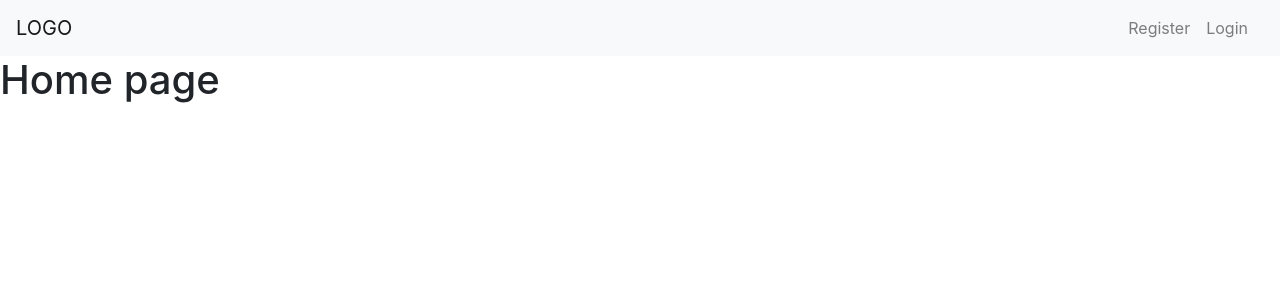
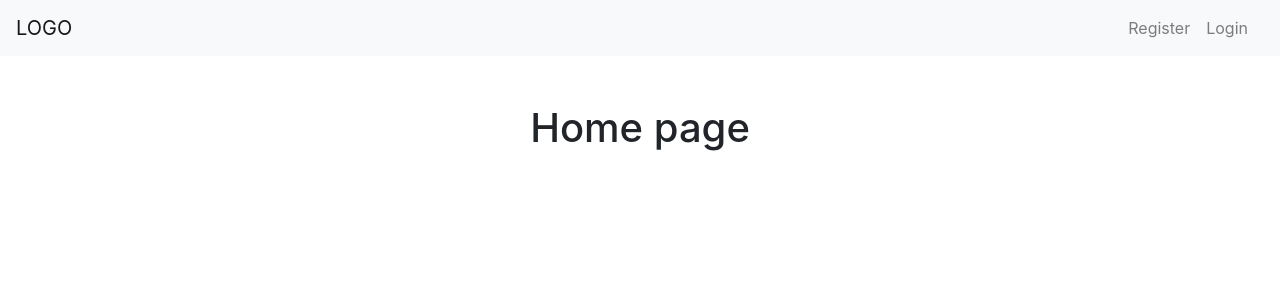
Before and after one commit to JoakimTeixeira/user-authentication-client, a React (Create React App) app: page / in a window 1280 px wide. Shown: the top 300 px of the page. Built offline with nearby package versions, Linux system fonts and the light colour scheme; no server answers.

Commit message:
Fix styling

```diff
--- a/src/pages/Home.jsx
+++ b/src/pages/Home.jsx
@@ -1,7 +1,7 @@
 import React from 'react';
 
 function Home() {
-  return <h1>Home page</h1>;
+  return <h1 className="text-center">Home page</h1>;
 }
 
 export default Home;
--- a/src/routes/AppRoutes.jsx
+++ b/src/routes/AppRoutes.jsx
@@ -3,15 +3,18 @@ import { BrowserRouter, Switch, Route } from 'react-router-dom';
 import { Login, Register } from 'pages/auth';
 import Home from 'pages/Home';
 import NavBar from 'components/NavBar';
+import { Container } from 'react-bootstrap';
 
 function AppRoutes() {
   return (
     <BrowserRouter>
       <NavBar />
       <Switch>
-        <Route exact path="/" component={Home} />
-        <Route path="/login" component={Login} />
-        <Route path="/register" component={Register} />
+        <Container className="col-md-6 mt-5">
+          <Route exact path="/" component={Home} />
+          <Route path="/login" component={Login} />
+          <Route path="/register" component={Register} />
+        </Container>
       </Switch>
     </BrowserRouter>
   );
```
